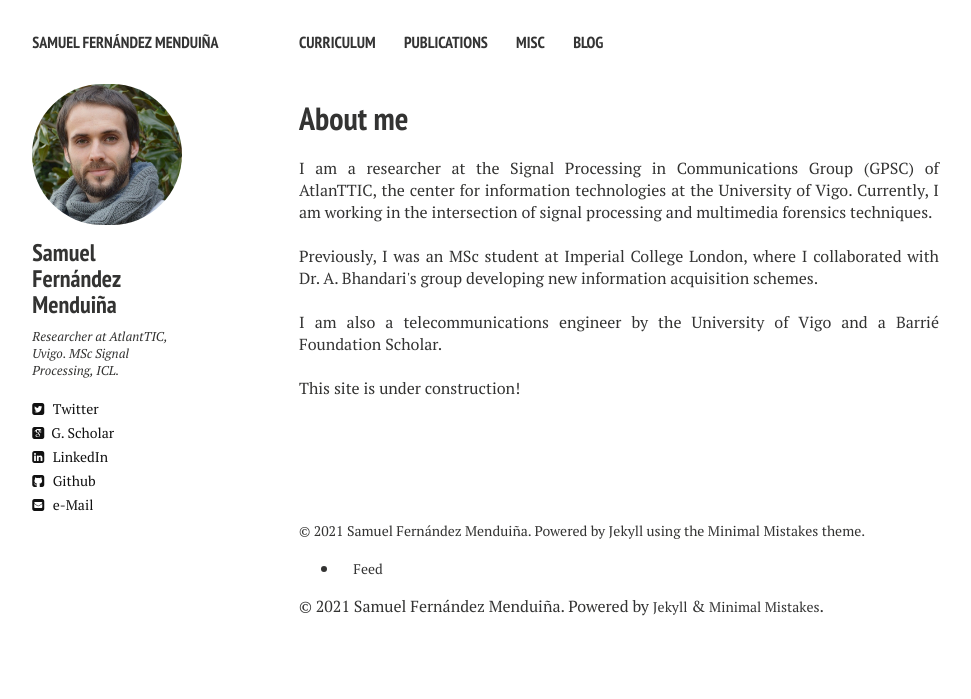
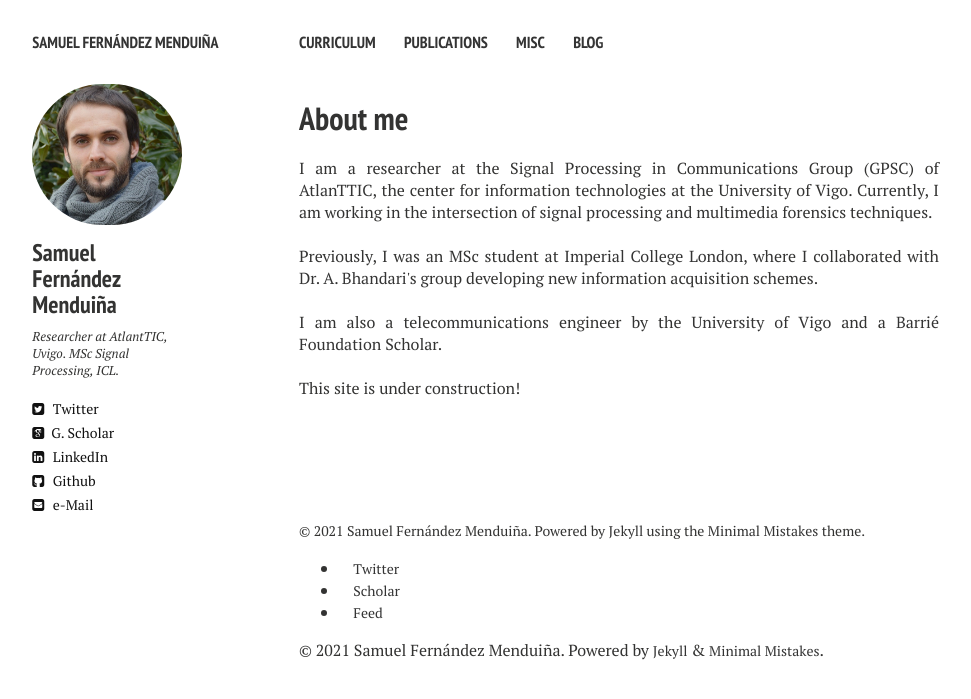
Before and after one commit to sf219/sfweb, a Jekyll site: the page built from index.md, in a window 1280 px wide. Shown: the top 699 px of the page, without its empty margins (21-992 px from the left). Built offline with Jekyll 4.4.1, drawn with Linux system fonts in a browser that asks for light colours; nearby versions of some CDN libraries.

Commit message:
Update _config.yml

```diff
--- a/_config.yml
+++ b/_config.yml
@@ -45,6 +45,17 @@ kramdown:
 # https://github.com/mojombo/jekyll/wiki/Permalinks
 permalink:   /:categories/:title/
 
+# Site Footer
+footer:
+  links:
+    - label: "Twitter"
+      icon: "fab fa-fw fa-twitter-square"
+      url: "https://twitter.com/fm_samu7"
+    - label: "Scholar"
+      icon: "fab fa-fw fa-graduation-cap"
+      url: "https://scholar.google.es/citations?user=2V2uFgoAAAAJ&hl=en"
+
+
 kramdown:
   auto_ids: true
   footnote_nr: 1
```
